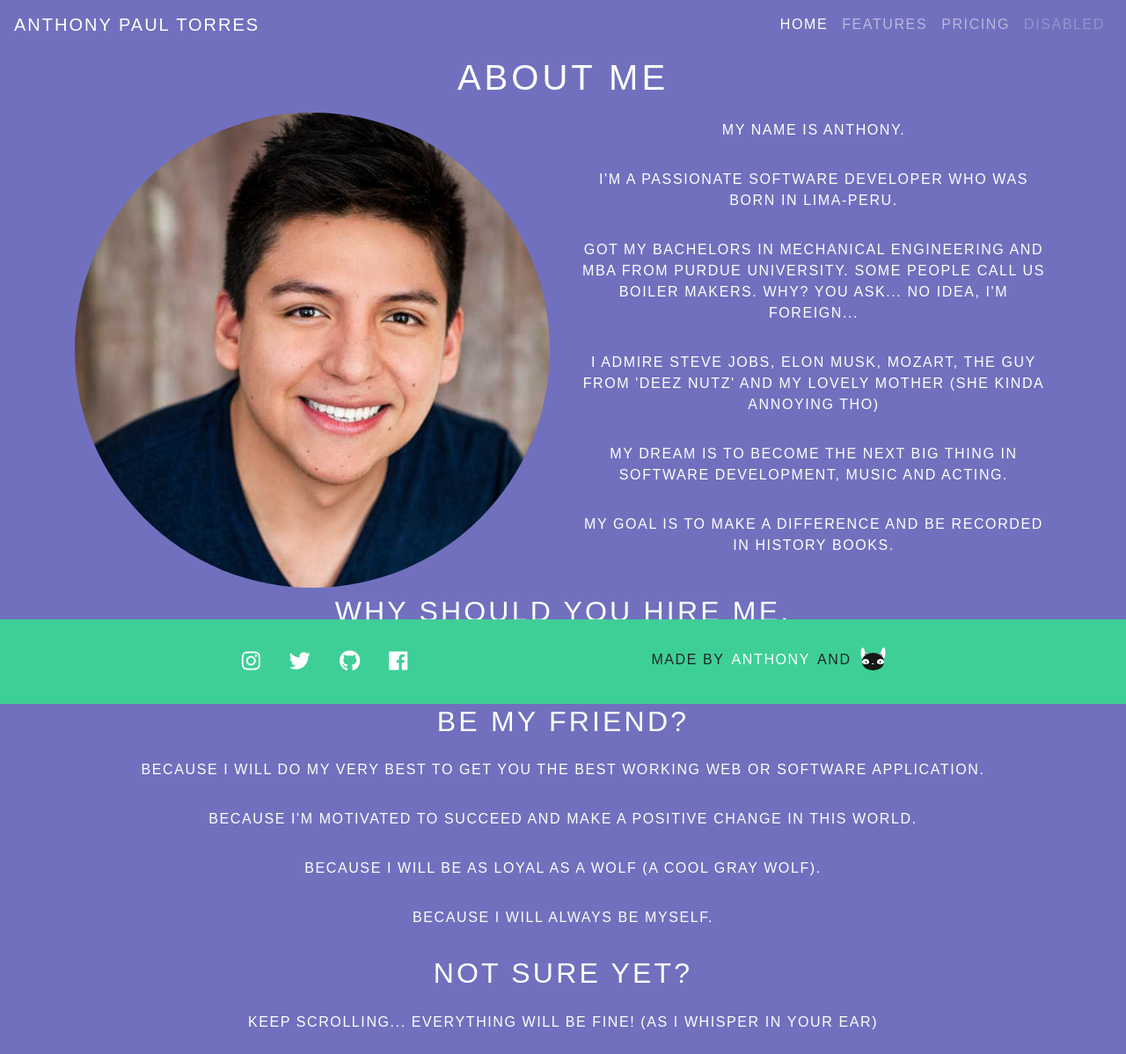
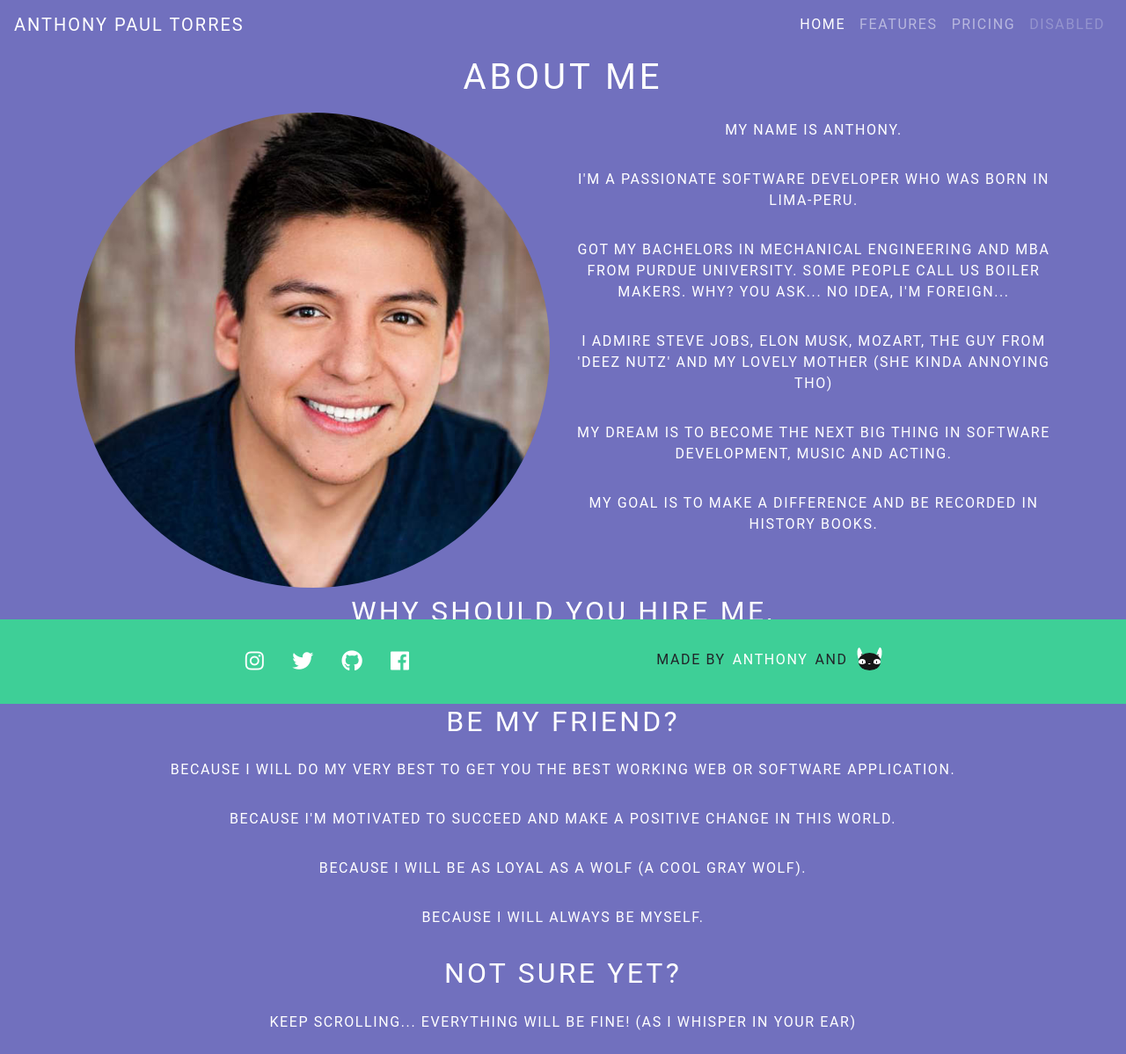
Before and after one commit to tp00012x/website, a Django app: page / in a window 1280 px wide. Shown: the whole page at 88% size. Run offline with Django 3.2, Linux system fonts and the light colour scheme; some libraries are stand-ins or nearby versions.

Commit message:
Change font-family

```diff
--- a/static/css/base.css
+++ b/static/css/base.css
@@ -18,6 +18,6 @@ h1, h2, h3, h4, h5, h6, a, p, span {
 
 body {
     background: #7170be;
-    font-family: "Raleway", sans-serif;
+    font-family: "Roboto", sans-serif;
     text-align: center;
 }
```
